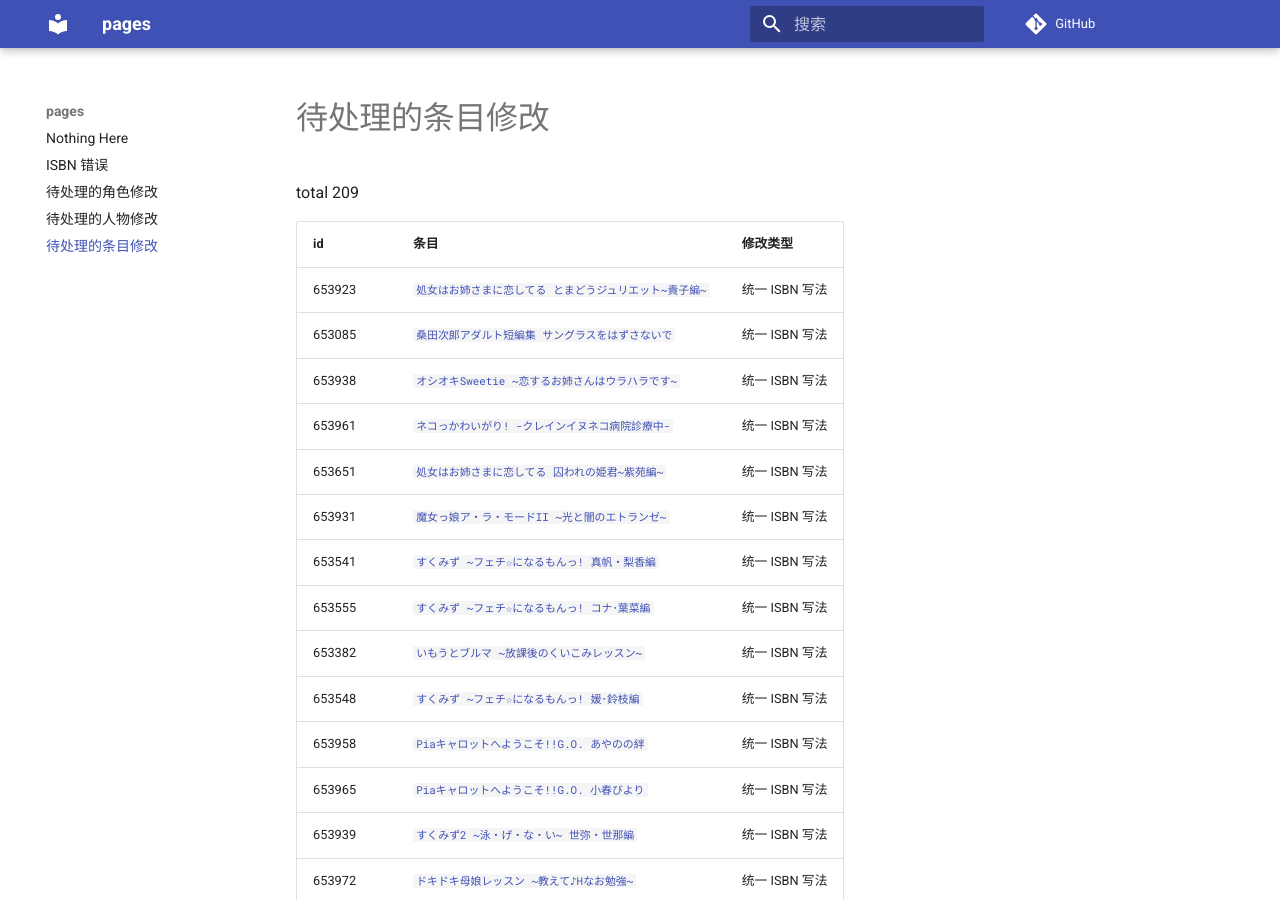
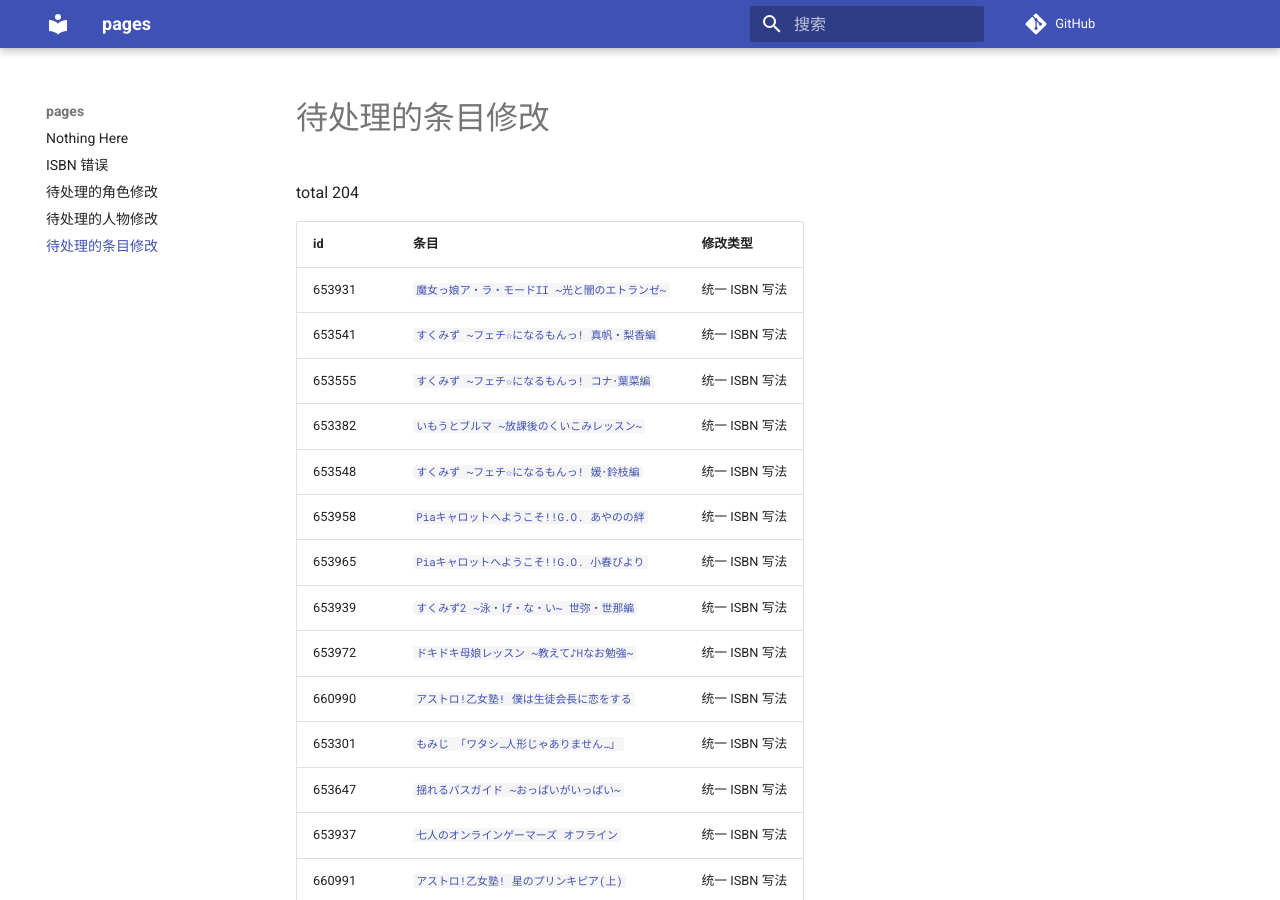
Before and after one commit to trim21/bangumi-pages, an MkDocs documentation site: the page built from docs/pending-subject-changes.md, in a window 1280 px wide and 900 px high. Built offline with MkDocs 1.6.1 and Material for MkDocs 9.7.7, drawn with Linux system fonts in a browser that asks for light colours; comment, search, counter and statistics services are not loaded.

Commit message:
update pending-changes.md

```diff
--- a/docs/pending-subject-changes.md
+++ b/docs/pending-subject-changes.md
@@ -1,14 +1,9 @@
 # 待处理的条目修改
 
-total 209
+total 204
 
 | id | 条目 | 修改类型 |
 | --- | --- | --- |
-| 653923 | [`処女はお姉さまに恋してる とまどうジュリエット~貴子編~`](https://bgm.tv/subject/653923) | 统一 ISBN 写法 |
-| 653085 | [`桑田次郎アダルト短編集 サングラスをはずさないで`](https://bgm.tv/subject/653085) | 统一 ISBN 写法 |
-| 653938 | [`オシオキSweetie ~恋するお姉さんはウラハラです~`](https://bgm.tv/subject/653938) | 统一 ISBN 写法 |
-| 653961 | [`ネコっかわいがり! -クレインイヌネコ病院診療中-`](https://bgm.tv/subject/653961) | 统一 ISBN 写法 |
-| 653651 | [`処女はお姉さまに恋してる 囚われの姫君~紫苑編~`](https://bgm.tv/subject/653651) | 统一 ISBN 写法 |
 | 653931 | [`魔女っ娘ア・ラ・モードII ~光と闇のエトランゼ~`](https://bgm.tv/subject/653931) | 统一 ISBN 写法 |
 | 653541 | [`すくみず ~フェチ☆になるもんっ! 真帆・梨香編`](https://bgm.tv/subject/653541) | 统一 ISBN 写法 |
 | 653555 | [`すくみず ~フェチ☆になるもんっ! コナ･葉菜編`](https://bgm.tv/subject/653555) | 统一 ISBN 写法 |
```
